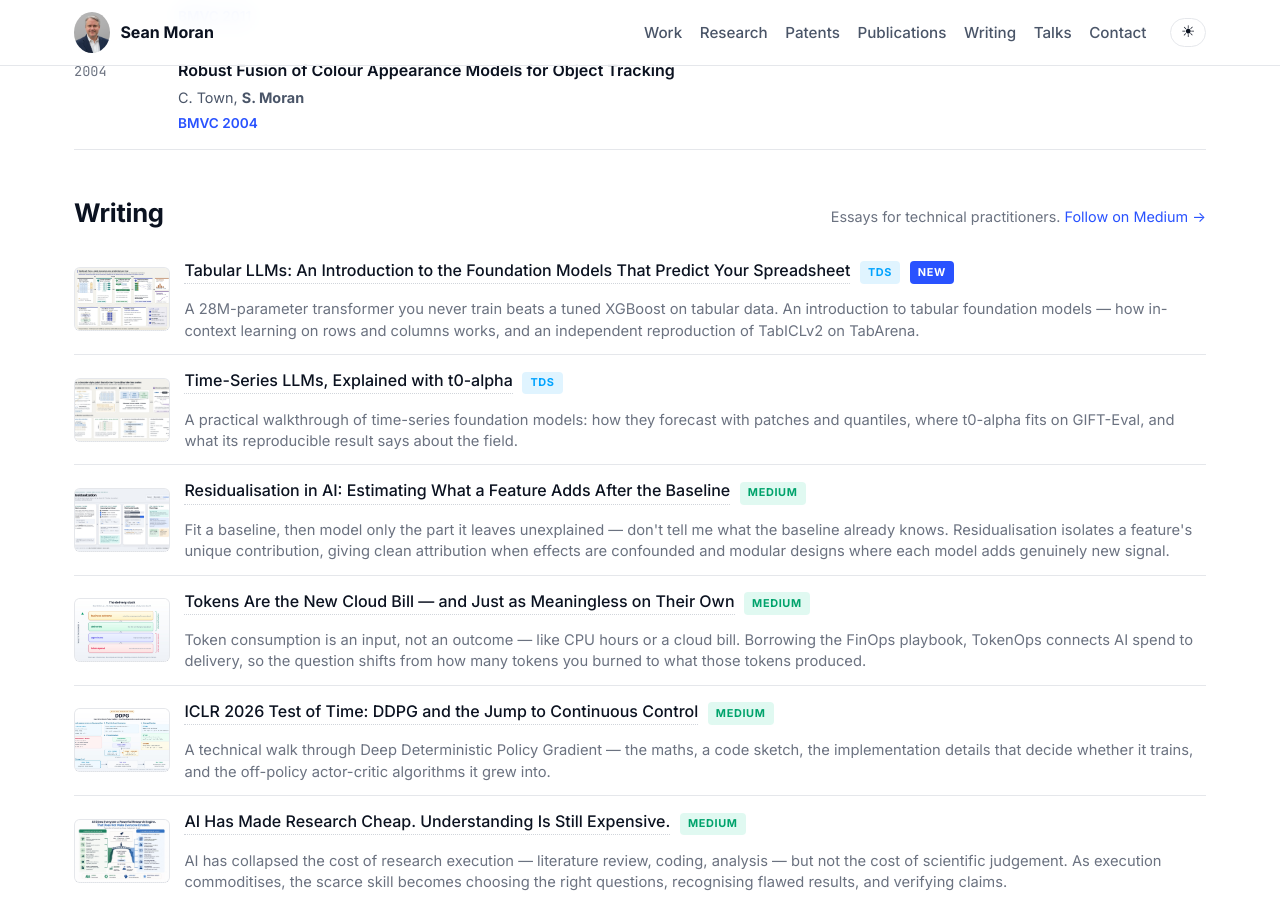
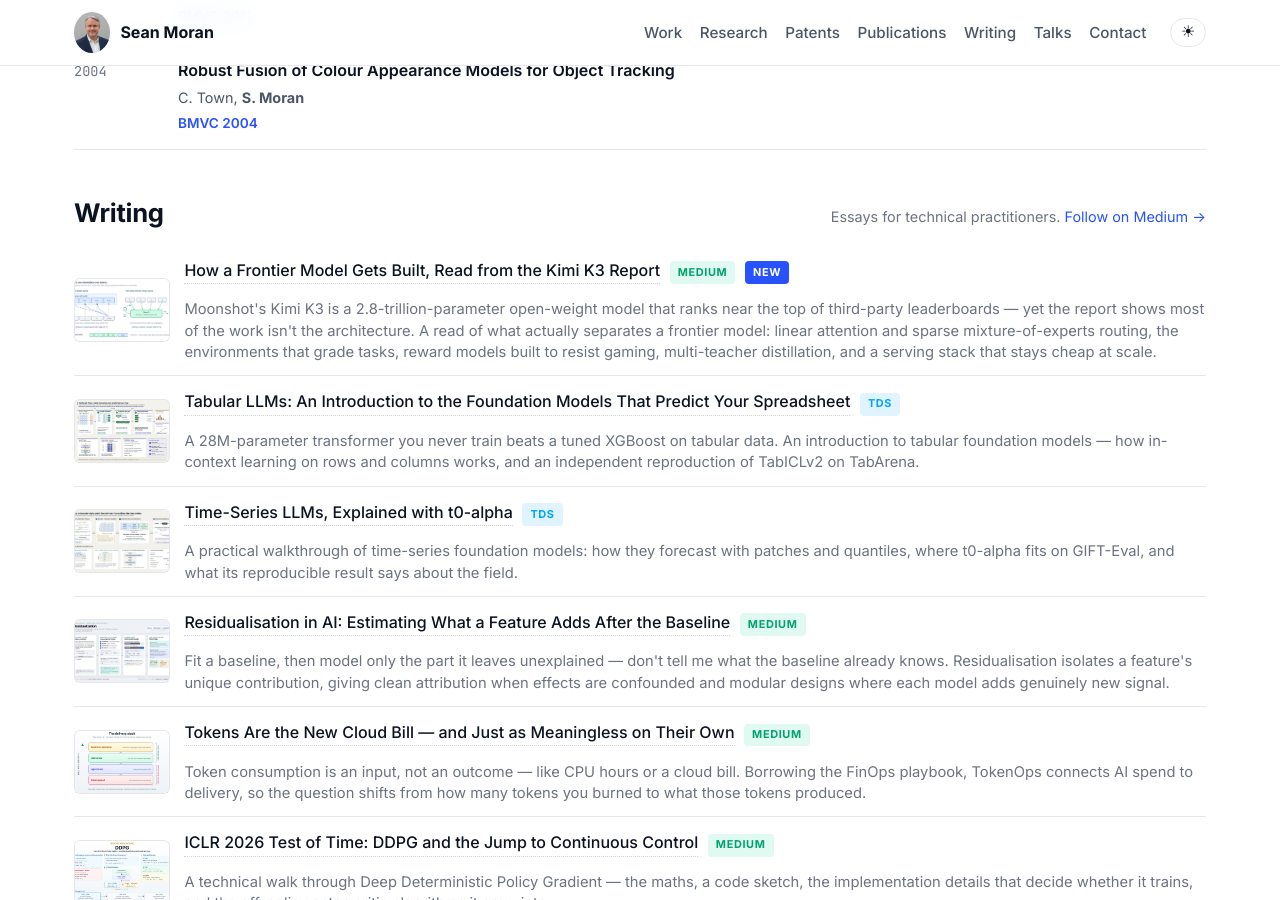
Before and after one commit to sjmoran/sjmoran.github.io, a Jekyll site: the page built from index.md, in a window 1280 px wide and 900 px high, scrolled down 15084 px. Built offline with Jekyll 4.4.1, drawn with Linux system fonts in a browser that asks for light colours.

Commit message:
Add Kimi K3 frontier-model article to writing section
Co-Authored-By: Claude Opus 4.8 (1M context) <noreply@anthropic.com>
Claude-Session: https://claude.ai/code/session_01Tp2jNAatnmcpa6vxPgAuhj

```diff
--- a/_includes/writing.html
+++ b/_includes/writing.html
@@ -6,12 +6,22 @@
 
   <ul class="writing-list">
     <li>
+      <a class="writing-thumb" href="https://medium.com/@sean.j.moran/how-a-frontier-model-gets-built-read-from-the-kimi-k3-report-cdccc04aaaee" target="_blank" rel="noopener" aria-hidden="true" tabindex="-1">
+        <img src="/img/writing/kimi-k3-report.jpg" alt="">
+      </a>
+      <div class="writing-meta">
+        <a href="https://medium.com/@sean.j.moran/how-a-frontier-model-gets-built-read-from-the-kimi-k3-report-cdccc04aaaee" target="_blank" rel="noopener">How a Frontier Model Gets Built, Read from the Kimi K3 Report</a>
+        <span class="badge badge-medium">Medium</span><span class="badge badge-new">New</span>
+        <p class="writing-blurb">Moonshot's Kimi K3 is a 2.8-trillion-parameter open-weight model that ranks near the top of third-party leaderboards — yet the report shows most of the work isn't the architecture. A read of what actually separates a frontier model: linear attention and sparse mixture-of-experts routing, the environments that grade tasks, reward models built to resist gaming, multi-teacher distillation, and a serving stack that stays cheap at scale.</p>
+      </div>
+    </li>
+    <li>
       <a class="writing-thumb" href="https://contributor.insightmediagroup.io/tabular-llms-an-introduction-to-the-foundation-models-that-predict-your-spreadsheet/" target="_blank" rel="noopener" aria-hidden="true" tabindex="-1">
         <img src="/img/writing/tabicl-architecture.jpg" alt="">
       </a>
       <div class="writing-meta">
         <a href="https://contributor.insightmediagroup.io/tabular-llms-an-introduction-to-the-foundation-models-that-predict-your-spreadsheet/" target="_blank" rel="noopener">Tabular LLMs: An Introduction to the Foundation Models That Predict Your Spreadsheet</a>
-        <span class="badge badge-tds">TDS</span><span class="badge badge-new">New</span>
+        <span class="badge badge-tds">TDS</span>
         <p class="writing-blurb">A 28M-parameter transformer you never train beats a tuned XGBoost on tabular data. An introduction to tabular foundation models — how in-context learning on rows and columns works, and an independent reproduction of TabICLv2 on TabArena.</p>
       </div>
     </li>
```
Also changed, not shown: img/writing/kimi-k3-report.jpg (added).
